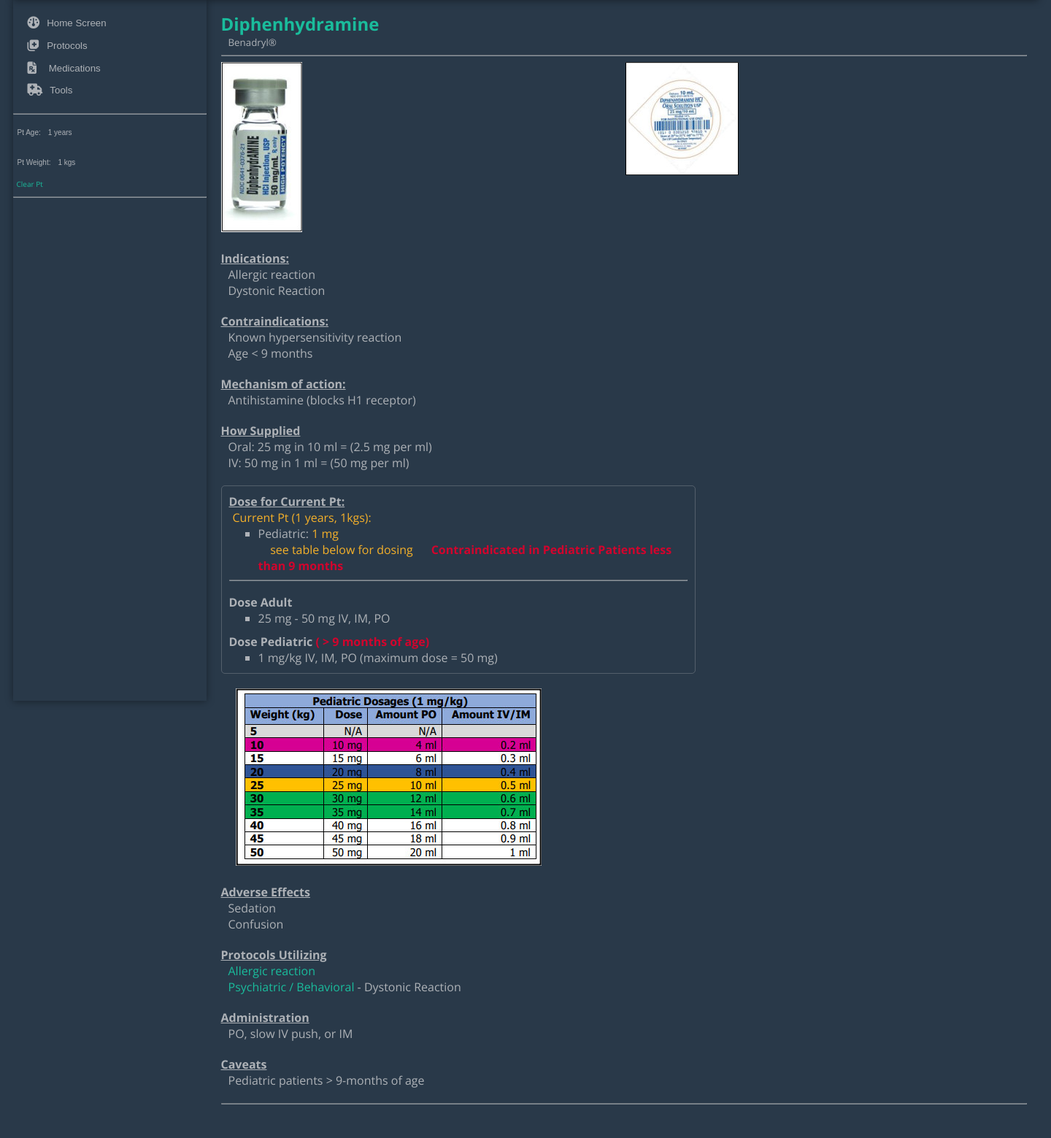
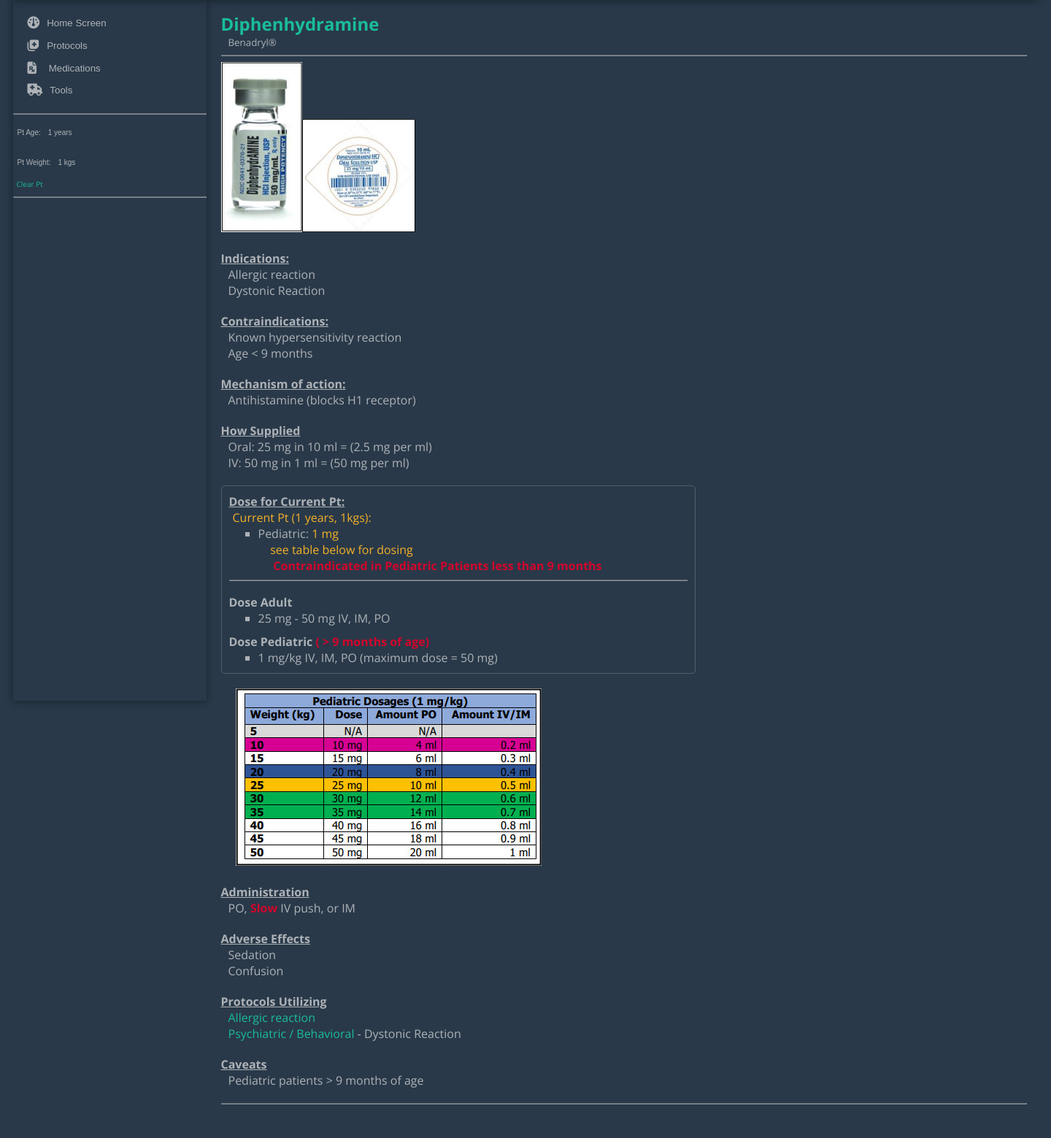
Before and after one commit to CynicalSaint48/MyMedicAppsProtocols, a Flask app: page /medications/diphenhydramine in a window 1440 px wide. Shown: the part 50-1609 px from the top of the page at 73% size. Run offline with Flask 3, Linux system fonts and the light colour scheme; a user stored in the database is signed in; some libraries are stand-ins or nearby versions; some web fonts are replaced.

Commit message:
minor refactor/reformat of medication pages

```diff
--- a/master/static/styles.css
+++ b/master/static/styles.css
@@ -911,6 +911,10 @@
    margin-left: 20px;
 }
 
+.img-helper {
+   margin-bottom: 20px;
+}
+
 @media (max-width: 950px){
    .med-image {
       flex: 1 0;
--- a/master/templates/medications/acetaminophen.html
+++ b/master/templates/medications/acetaminophen.html
@@ -11,8 +11,7 @@
                     <hr>
                 </div>
                 <div class="med-imgs-group">
-                    <div class="med-image dual"><img src="{{ url_for('static', filename='images/medications/acetaminophen1.jpg') }}"></div>
-                    <div class="med-image dual"><img src="{{ url_for('static', filename='images/medications/acetaminophen2.jpg') }}"></div>
+                    <div class="med-image dual"><img src="{{ url_for('static', filename='images/medications/acetaminophen1.jpg') }}"><img src="{{ url_for('static', filename='images/medications/acetaminophen2.jpg') }}"></div>
                 </div>
                 <div class="med-info-group">
                     <div class="med-info-title">Indications:</div>
--- a/master/templates/medications/diphenhydramine.html
+++ b/master/templates/medications/diphenhydramine.html
@@ -11,8 +11,7 @@
                     <hr>
                 </div>
                 <div class="med-imgs-group">
-                    <div class="med-image dual"><img src="{{ url_for('static', filename='images/medications/benadryl2.jpg') }}"></div>
-                    <div class="med-image dual"><img src="{{ url_for('static', filename='images/medications/benadryl1.jpg') }}"></div>
+                    <div class="med-image dual"><img src="{{ url_for('static', filename='images/medications/benadryl2.jpg') }}"><img src="{{ url_for('static', filename='images/medications/benadryl1.jpg') }}"></div>
                 </div>
                 <div class="med-info-group">
                     <div class="med-info-title">Indications:</div>
@@ -55,8 +54,8 @@
                                             {% else %}
                                                     <ul>
                                                         <li>Pediatric: <dose style="color:#f4b02a;font-weight:500">{{ ptKgs }} mg</dose></li>
-                                                        <thing>&nbsp &nbsp <dose style="color:#f4b02a;font-weight:500">see table below for dosing</dose></thing>
-                                                        <thing>&nbsp &nbsp &nbsp<b style="color:#D2042D;font-weight:600">Contraindicated in Pediatric Patients less than 9 months</b></thing>
+                                                        <div>&nbsp &nbsp <dose style="color:#f4b02a;font-weight:500">see table below for dosing</dose></div>
+                                                        <div>&nbsp &nbsp &nbsp<b style="color:#D2042D;font-weight:600">Contraindicated in Pediatric Patients less than 9 months</b></div>
                                                     </ul>
                                             {% endif %}
                                 {% endif %}
@@ -79,6 +78,10 @@
                     <div class="med-image"><img src="{{ url_for('static', filename='images/medications/benadryl_helper.jpg') }}"></div>
                 </div>
                 <div class="med-info-group">
+                    <div class="med-info-title">Administration</div>
+                    <div class="med-info-sub-item">PO, <b style="color:#D2042D;font-weight:600">Slow</b> IV push, or IM</div>
+                </div>
+                <div class="med-info-group">
                     <div class="med-info-title">Adverse Effects</div>
                     <div class="med-info-sub-item">Sedation</div>
                     <div class="med-info-sub-item">Confusion</div>
@@ -89,12 +92,8 @@
                     <div class="med-info-sub-item"><a FIXME: href="" FIXME:>Psychiatric / Behavioral</a> - Dystonic Reaction</div>
                 </div>
                 <div class="med-info-group">
-                    <div class="med-info-title">Administration</div>
-                    <div class="med-info-sub-item">PO, slow IV push, or IM</div>
-                </div>
-                <div class="med-info-group">
                     <div class="med-info-title">Caveats</div>
-                    <div class="med-info-sub-item">Pediatric patients > 9-months of age</div>
+                    <div class="med-info-sub-item">Pediatric patients > 9 months of age</div>
                 </div>
             <hr>
         </article>
--- a/master/templates/medications/droperidol.html
+++ b/master/templates/medications/droperidol.html
@@ -70,7 +70,7 @@
                                             </ul>
                                 {% else %}
                                     <div class="currentPatient">Current Pt ({{ ptYears }} years, {{ ptKgs }}kgs):</div>
-                                    <ul><li>Pediatric: <b style="color:#D2042D;font-weight:600">Contact Medical Control</b></li></ul>
+                                    <ul><li>Pediatric: <b style="color:#D2042D;font-weight:600">Must Contact </b><a FIXME: href="#" FIXME:>Medical Control Ring Central</a></li></ul>
                                 {% endif %}
                             <hr>
                         {% else %}
--- a/master/templates/protocols/AbdPain.html
+++ b/master/templates/protocols/AbdPain.html
@@ -33,8 +33,7 @@
                         <li> Substance abuse </li>
                         <li> Trauma </li>
                         <li> Urinary tract infection </li>
-                    </ul>
-                <br><br><hr><br>
+                    </ul><hr>
                 <h3>Clinical Presentation</h3>
                     <p class="presentationText">
                         <ul>
```
Also changed, not shown: master/templates/medications/calcium.html (+6 -6 lines), master/templates/medications/cefazolin.html (+6 -6 lines), master/templates/medications/dexamethasone.html (+6 -6 lines), master/templates/medications/diltiazem.html (+5 -5 lines), master/templates/medications/fentanyl.html (+4 -4 lines), master/templates/medications/glucagon.html (+6 -6 lines), master/templates/medications/glucose.html (+10 -8 lines), master/templates/medications/ibuprophen.html (+4 -4 lines), master/templates/medications/lidocaine.html (+9 -9 lines), master/templates/medications/magnesium.html (+12 -12 lines), master/templates/medications/midazolam.html (+5 -4 lines), master/templates/medications/naloxone.html (+9 -10 lines).
